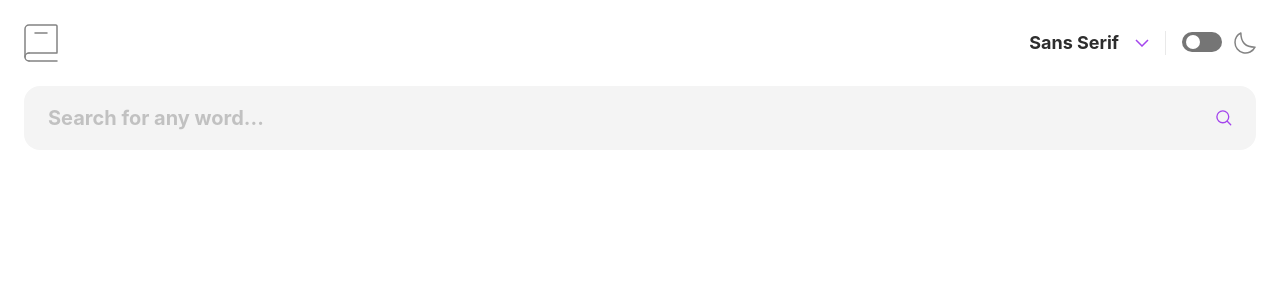
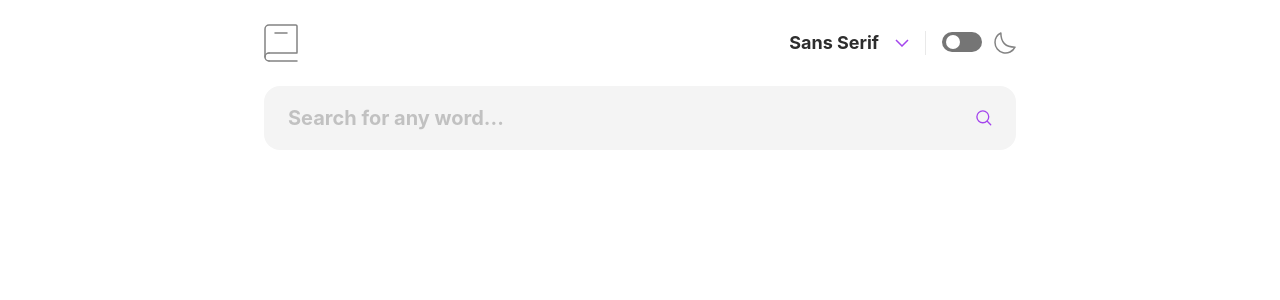
Before and after one commit to dimitarradulov/directory-web-app, an Angular app: page / in a window 1280 px wide. Shown: the top 300 px of the page. Built offline with nearby package versions, Linux system fonts and the light colour scheme.

Commit message:
update container breakpoints

```diff
--- a/tailwind.config.js
+++ b/tailwind.config.js
@@ -8,6 +8,11 @@ module.exports = {
     container: {
       center: true,
       padding: '1.5rem',
+      screens: {
+        'sm': '640px',
+        'md': '640px',
+        'lg': '800px'
+      }
     },
     // fontFamily:{
     //   'sans': ['Inter', 'sans-serif'],
```
